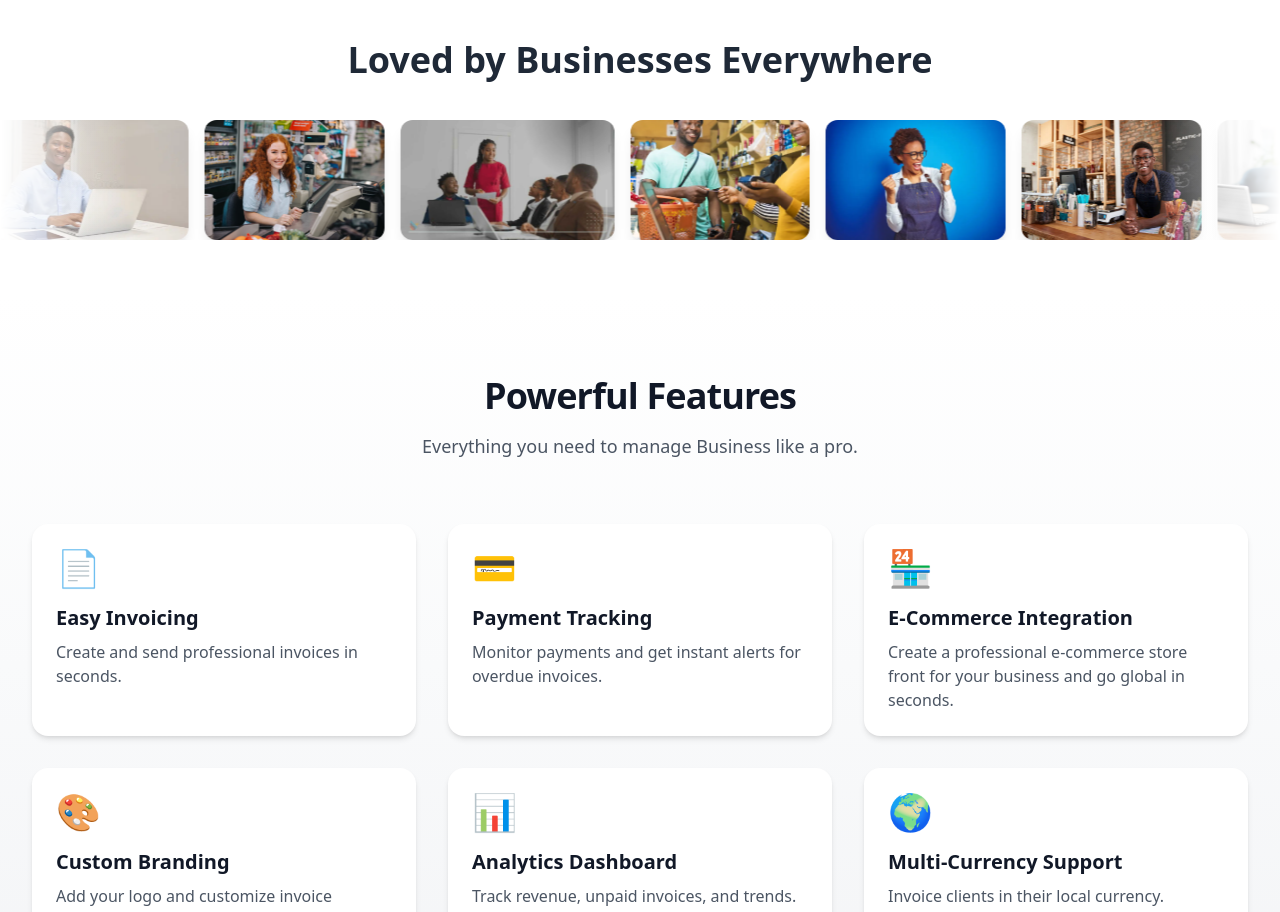
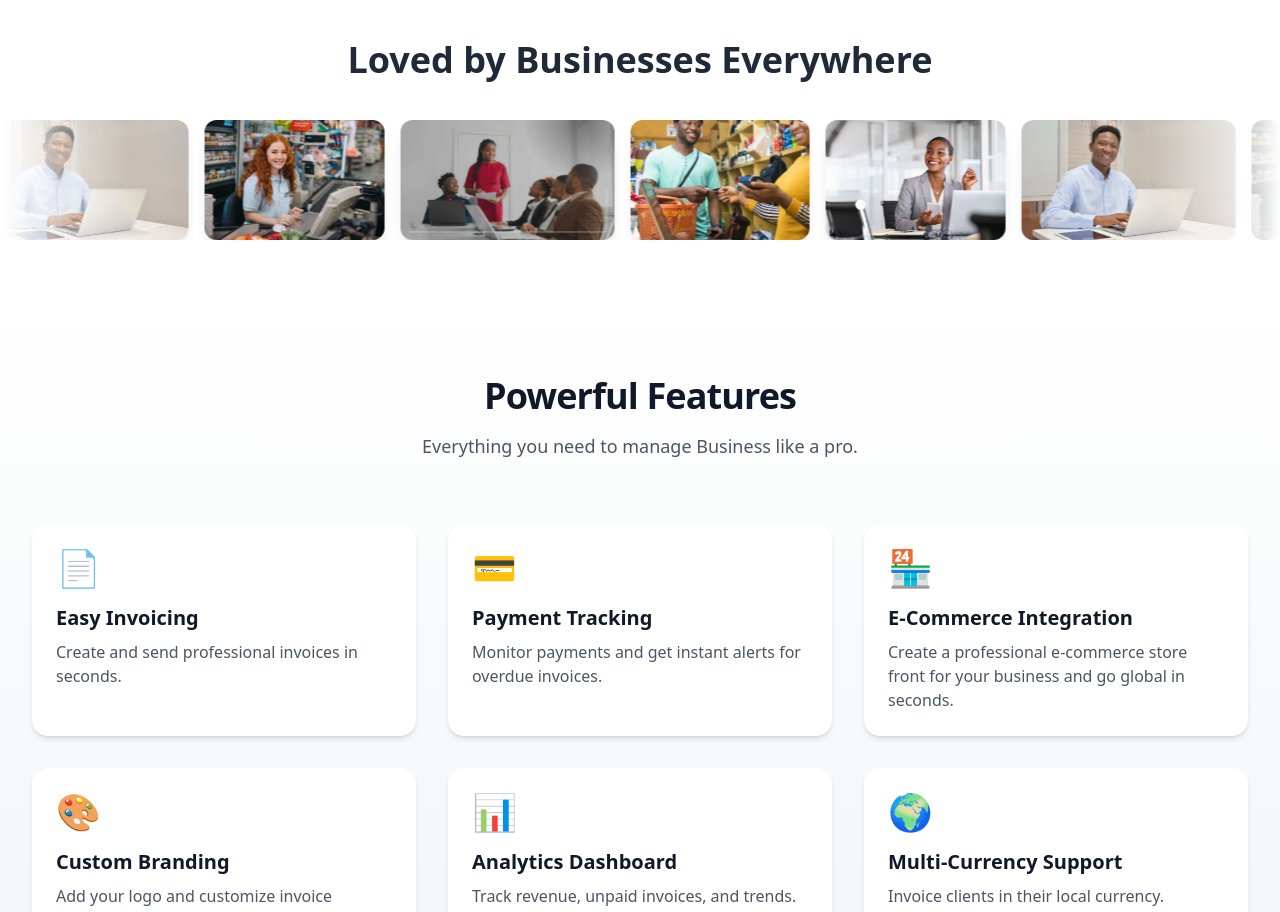
Before and after one commit to Ademolah/QuickInvoiceFrontend, a React (Create React App) app: page / in a window 1280 px wide. Shown: the part 880-1792 px from the top of the page. Built offline with nearby package versions, Linux system fonts and the light colour scheme.

Commit message:
reduced image number

```diff
--- a/src/components/sections/PeopleSlider.jsx
+++ b/src/components/sections/PeopleSlider.jsx
@@ -57,7 +57,7 @@ import React, { useEffect, useState } from "react";
 const PeopleSlider = () => {
   const [images, setImages] = useState([]);
   useEffect(() => {
-    const total = 10;
+    const total = 5;
     const imgs = [];
     for (let i = 1; i <= total; i++) {
       imgs.push(`/people/img${i}.jpg`);
@@ -65,7 +65,7 @@ const PeopleSlider = () => {
     setImages(imgs);
   }, []);
   // Duplicate twice only (not 3×)
-  const extendedImages = [...images, ...images, ...images];
+  const extendedImages = [...images, ...images];
   return (
     <div className="w-full py-14 bg-white select-none">
       <h2 className="text-center text-3xl md:text-4xl font-bold text-gray-800 mb-10">
```
